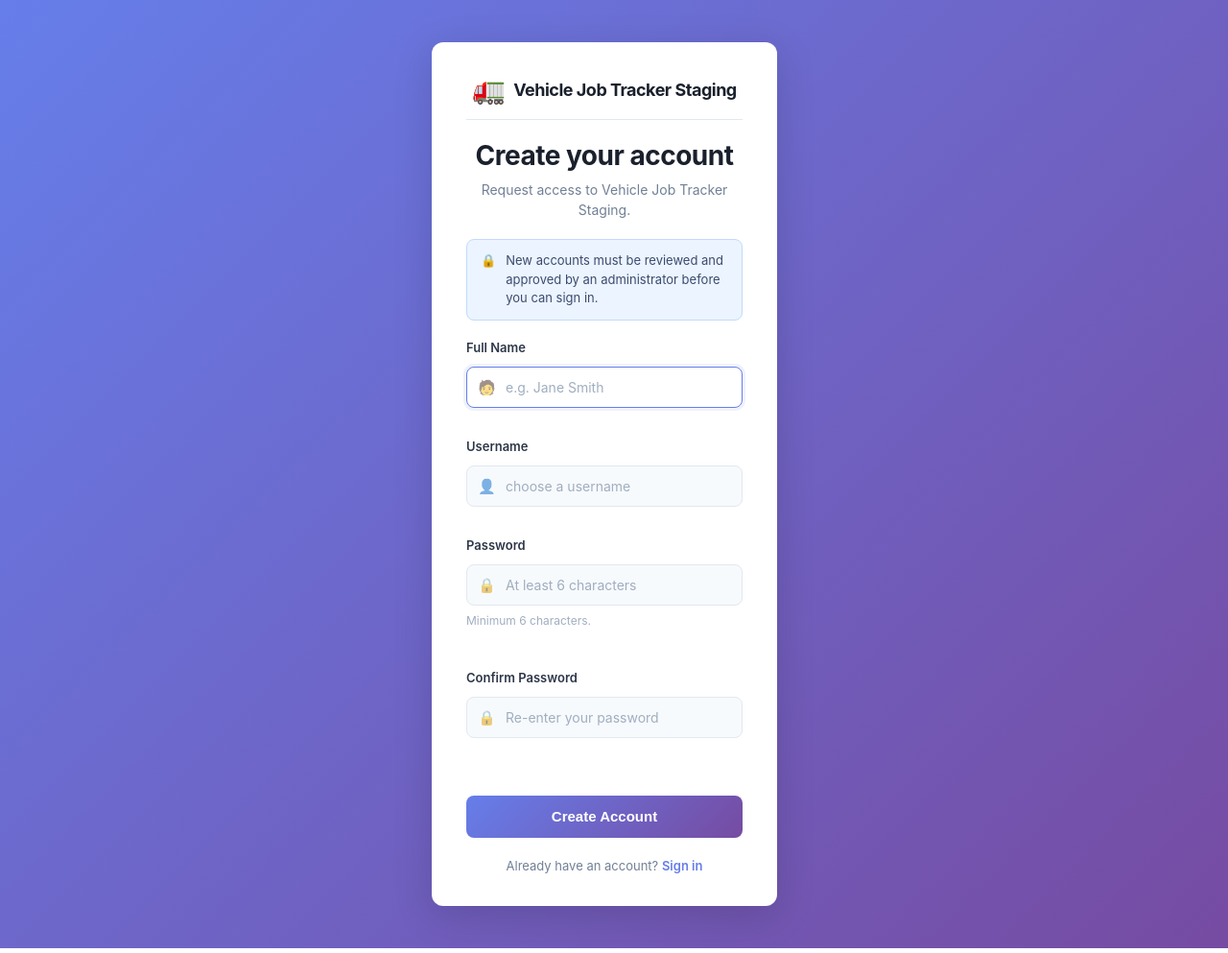
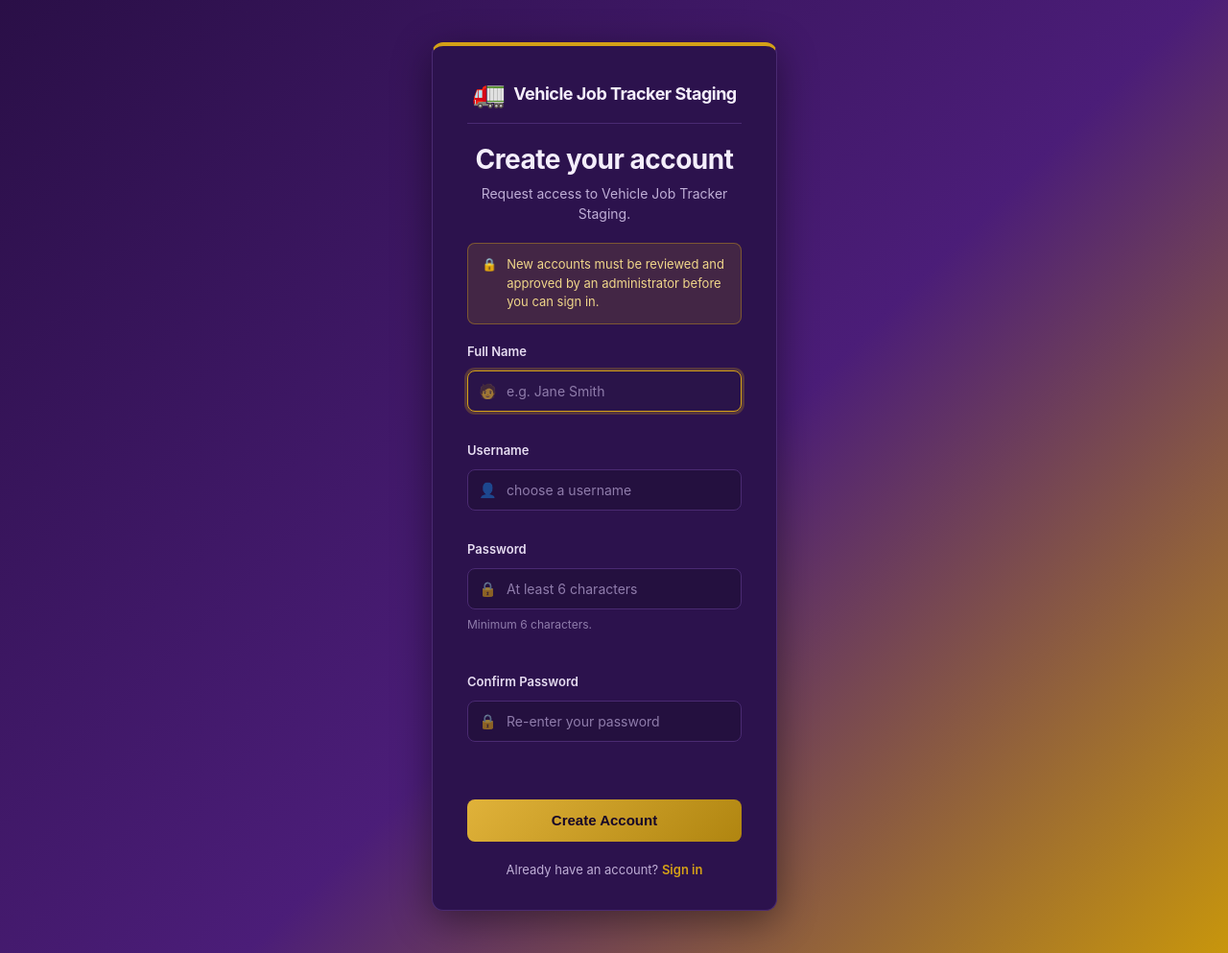
Before and after one commit to mytestb1243-ui/vehicle_job_tracker, a FastAPI app: page /signup in a window 1280 px wide. Shown: the whole page at 96% size. Run offline with FastAPI, Linux system fonts and the light colour scheme.

Commit message:
changing the color them of the app compeletly to yello and and dark purple

```diff
--- a/app/static/css/style.css
+++ b/app/static/css/style.css
@@ -1,21 +1,25 @@
 :root {
-  --bg: #f4f6f9;
-  --surface: #ffffff;
-  --border: #e2e6ed;
-  --text: #1f2937;
-  --text-muted: #6b7280;
-  --primary: #2f6feb;
-  --primary-dark: #1f4fbf;
-  --primary-light: #e8f0fe;
-  --success: #1a9a5b;
-  --success-bg: #e6f7ee;
-  --error: #d64545;
-  --error-bg: #fdeaea;
-  --warn-bg: #fff7e0;
-  --sidebar-dark: #16233d;
+  color-scheme: dark;
+  --bg: #1f0b38;
+  --surface: #2c124d;
+  --border: #4a2a72;
+  --text: #f4eefb;
+  --text-muted: #bfaed6;
+  --primary: #d4a017;
+  --primary-dark: #b08510;
+  --primary-light: rgba(212,160,23,0.15);
+  --success: #4fd18b;
+  --success-bg: rgba(79,209,139,0.14);
+  --error: #ff8080;
+  --error-bg: rgba(255,128,128,0.14);
+  --warn-bg: rgba(212,160,23,0.18);
+  --sidebar-dark: #160628;
+  --accent: #d4a017;
+  --accent-dark: #b08510;
+  --accent-light: rgba(212,160,23,0.15);
   --radius: 10px;
-  --shadow: 0 1px 3px rgba(16, 24, 40, 0.08), 0 1px 2px rgba(16, 24, 40, 0.04);
-  --shadow-md: 0 4px 12px rgba(16, 24, 40, 0.08);
+  --shadow: 0 2px 6px rgba(0, 0, 0, 0.3);
+  --shadow-md: 0 6px 18px rgba(0, 0, 0, 0.4);
 }
 
 * { box-sizing: border-box; }
@@ -217,7 +222,7 @@ input[type=datetime-local], input[type=date], select, textarea {
   padding: 10px 12px;
   border: 1px solid var(--border);
   border-radius: 8px;
-  background: #fbfcfe;
+  background: #24103f;
   font-size: 14px;
   color: var(--text);
   transition: border-color 0.15s ease, box-shadow 0.15s ease;
--- a/app/templates/admin.html
+++ b/app/templates/admin.html
@@ -10,7 +10,7 @@
   </div>
   <div style="display:flex; gap:10px; flex-wrap:wrap;">
     {% if pending_users %}
-    <div class="stat-pill" style="background:var(--warn-bg); color:#8a6100;">{{ pending_users|length }} pending approval{{ 's' if pending_users|length != 1 else '' }}</div>
+    <div class="stat-pill" style="background:var(--warn-bg); color:var(--accent);">{{ pending_users|length }} pending approval{{ 's' if pending_users|length != 1 else '' }}</div>
     {% endif %}
     <div class="stat-pill">{{ users|length }} user{{ 's' if users|length != 1 else '' }}</div>
   </div>
--- a/app/templates/base.html
+++ b/app/templates/base.html
@@ -4,7 +4,7 @@
   <meta charset="UTF-8">
   <meta name="viewport" content="width=device-width, initial-scale=1.0">
   <title>{% block title %}{{ app_name }}{% endblock %}</title>
-  <link rel="stylesheet" href="/static/css/style.css">
+  <link rel="stylesheet" href="/static/css/style.css?v=2">
 </head>
 <body>
   {% if user %}
--- a/app/templates/signup.html
+++ b/app/templates/signup.html
@@ -4,14 +4,14 @@
   <meta charset="UTF-8">
   <meta name="viewport" content="width=device-width, initial-scale=1.0">
   <title>Sign Up · {{ app_name }}</title>
-  <link rel="stylesheet" href="/static/css/style.css">
+  <link rel="stylesheet" href="/static/css/style.css?v=2">
   <style>
     body {
       display: flex;
       align-items: center;
       justify-content: center;
       min-height: 100vh;
-      background: linear-gradient(135deg, #667eea 0%, #764ba2 100%);
+      background: linear-gradient(135deg, #2a0f47 0%, #4b1d78 55%, #c8960c 100%);
       margin: 0;
       font-family: -apple-system, BlinkMacSystemFont, "Segoe UI", Roboto, "Helvetica Neue", Arial, sans-serif;
       padding: 24px 0;
@@ -24,9 +24,11 @@
     }
 
     .login-card {
-      background: white;
+      background: #2c124d;
+      border: 1px solid #4a2a72;
+      border-top: 4px solid #d4a017;
       border-radius: 12px;
-      box-shadow: 0 10px 40px rgba(0, 0, 0, 0.15);
+      box-shadow: 0 10px 40px rgba(0, 0, 0, 0.45);
       padding: 32px 36px;
     }
 
@@ -38,14 +40,14 @@
     .login-header h1 {
       font-size: 28px;
       font-weight: 700;
-      color: #1a202c;
+      color: #f4eefb;
       margin: 0 0 8px 0;
       letter-spacing: -0.5px;
     }
 
     .login-header p {
       font-size: 14px;
-      color: #718096;
+      color: #bfaed6;
       margin: 0;
       line-height: 1.5;
     }
@@ -66,7 +68,7 @@
     .field label {
       font-size: 13px;
       font-weight: 600;
-      color: #2d3748;
+      color: #e6dcf1;
       text-transform: capitalize;
     }
 
@@ -86,23 +88,24 @@
     .field input {
       width: 100%;
       padding: 12px 12px 12px 40px;
-      border: 1px solid #e2e8f0;
+      border: 1px solid #4a2a72;
       border-radius: 8px;
       font-size: 14px;
       transition: all 0.2s ease;
       box-sizing: border-box;
-      background: #f7fafc;
+      background: #24103f;
+      color: #f4eefb;
     }
 
     .field input:focus {
       outline: none;
-      border-color: #667eea;
-      background: white;
-      box-shadow: 0 0 0 3px rgba(102, 126, 234, 0.1);
+      border-color: #d4a017;
+      background: #2a1449;
+      box-shadow: 0 0 0 3px rgba(212, 160, 23, 0.25);
     }
 
     .field input::placeholder {
-      color: #a0aec0;
+      color: #8f7cab;
     }
 
     .login-form button {
@@ -111,8 +114,8 @@
       font-weight: 600;
       border: none;
       border-radius: 8px;
-      background: linear-gradient(135deg, #667eea 0%, #764ba2 100%);
-      color: white;
+      background: linear-gradient(135deg, #e0b23a 0%, #b08510 100%);
+      color: #160628;
       cursor: pointer;
       transition: all 0.3s ease;
       margin-top: 8px;
@@ -121,7 +124,7 @@
 
     .login-form button:hover {
       transform: translateY(-2px);
-      box-shadow: 0 8px 20px rgba(102, 126, 234, 0.3);
+      box-shadow: 0 8px 20px rgba(200, 150, 12, 0.35);
     }
 
     .login-form button:active {
@@ -143,27 +146,27 @@
     }
 
     .flash-error {
-      background: #fed7d7;
-      color: #c53030;
-      border-left: 3px solid #c53030;
+      background: rgba(255, 128, 128, 0.14);
+      color: #ff8080;
+      border-left: 3px solid #ff8080;
     }
 
     .flash-success {
-      background: #c6f6d5;
-      color: #22543d;
-      border-left: 3px solid #48bb78;
+      background: rgba(79, 209, 139, 0.14);
+      color: #4fd18b;
+      border-left: 3px solid #4fd18b;
     }
 
     .login-footer-note {
       text-align: center;
       font-size: 13px;
-      color: #718096;
+      color: #bfaed6;
       margin-top: 16px;
       line-height: 1.5;
     }
 
     .login-link {
-      color: #667eea;
+      color: #d4a017;
       font-weight: 600;
       text-decoration: none;
     }
@@ -176,7 +179,7 @@
       gap: 8px;
       margin-bottom: 20px;
       padding-bottom: 14px;
-      border-bottom: 1px solid #e2e8f0;
+      border-bottom: 1px solid #4a2a72;
     }
 
     .login-branding-icon {
@@ -186,18 +189,18 @@
     .login-branding-text {
       font-size: 18px;
       font-weight: 700;
-      color: #1a202c;
+      color: #f4eefb;
       letter-spacing: -0.5px;
     }
 
     .field-hint {
       font-size: 12px;
-      color: #a0aec0;
+      color: #8f7cab;
       margin-top: 2px;
     }
     .field-hint-error,
     .field-hint.helper-text-error {
-      color: #c53030;
+      color: #ff8080;
       font-weight: 600;
     }
 
@@ -205,13 +208,13 @@
       display: flex;
       gap: 10px;
       align-items: flex-start;
-      background: #ebf4ff;
-      border: 1px solid #c3dafe;
+      background: rgba(212, 160, 23, 0.14);
+      border: 1px solid rgba(212, 160, 23, 0.4);
       border-radius: 8px;
       padding: 12px 14px;
       margin-bottom: 20px;
       font-size: 13px;
-      color: #3c4b6e;
+      color: #f0d68a;
       line-height: 1.5;
     }
   </style>
```
Also changed, not shown: other parts of app/static/css/style.css (+46 -43 lines), app/templates/login.html (+29 -26 lines).
